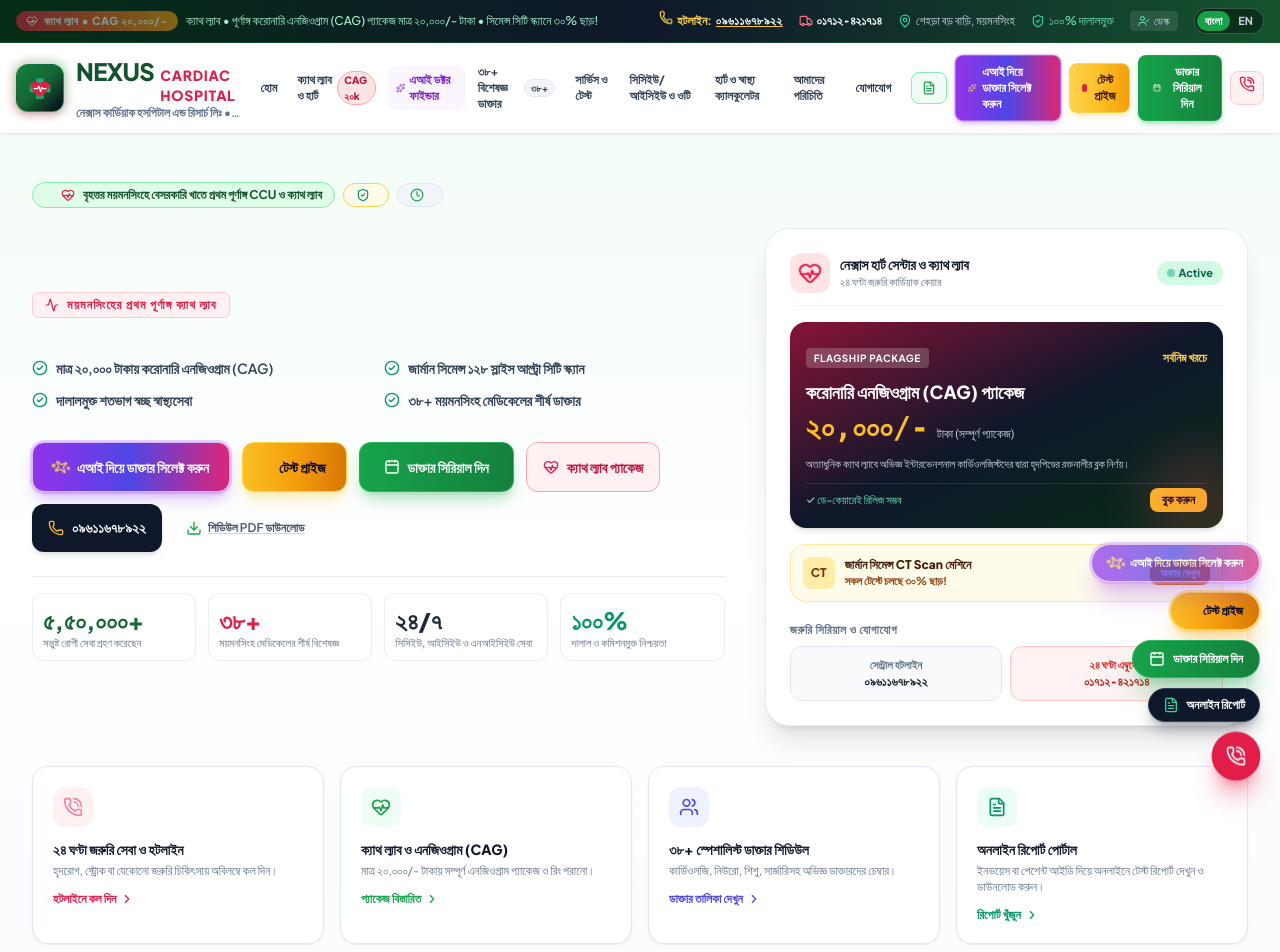
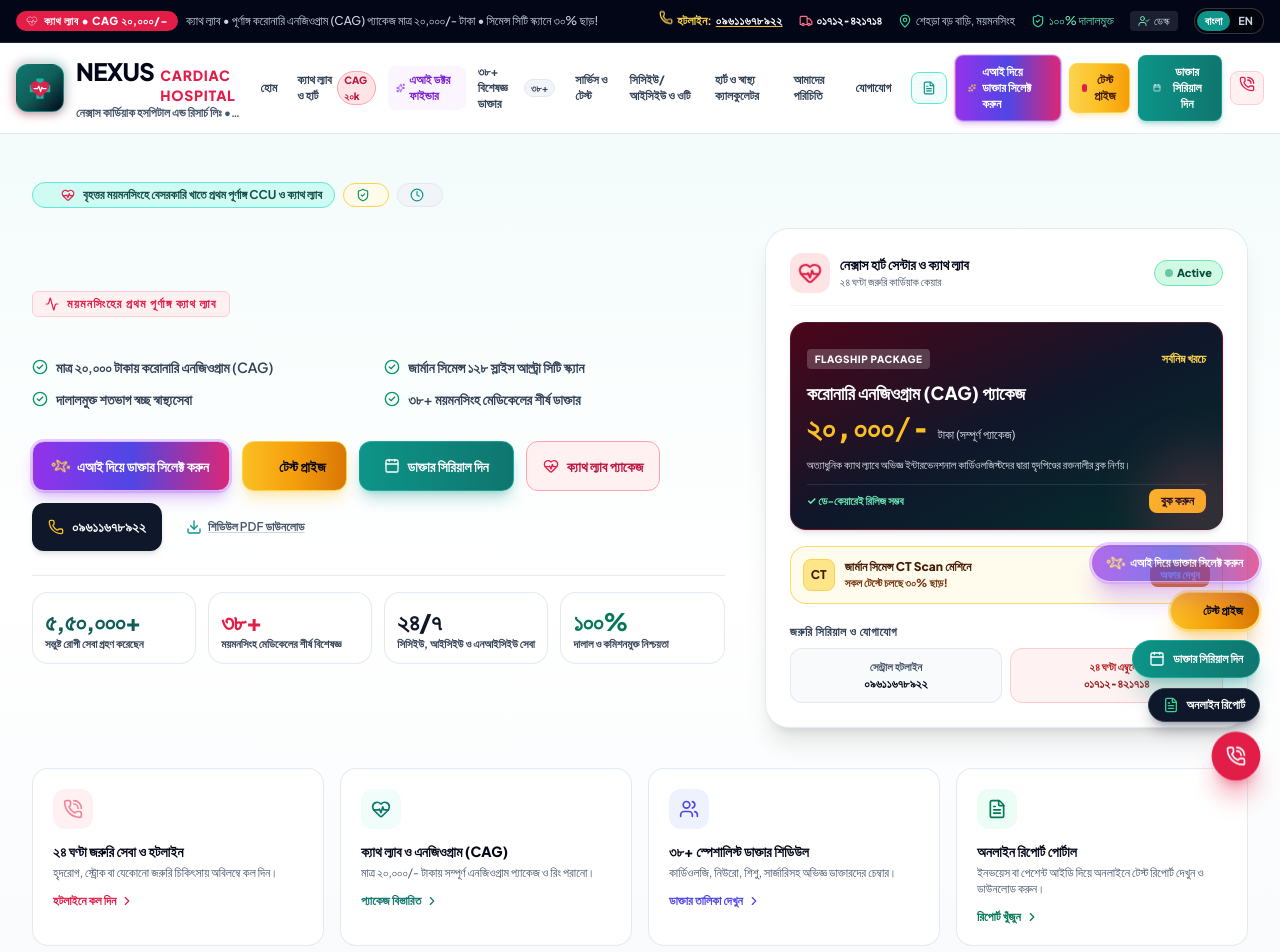
Before and after one commit to Jim5225/Next-hos, a React (Vite) app: page / in a window 1280 px wide. Shown: the top 952 px of the page. Built offline with nearby package versions, Linux system fonts and the light colour scheme.

Commit message:
design: elevate clinical color harmony, WCAG contrast, typography, and card hierarchy

```diff
--- a/src/components/HeroSection.jsx
+++ b/src/components/HeroSection.jsx
@@ -156,21 +156,21 @@ export default function HeroSection({ lang, t, onBookAppointment, onDownloadRepo
 
             {/* Live Stats Row */}
             <div className="pt-4 grid grid-cols-2 sm:grid-cols-4 gap-3 border-t border-slate-200/80">
-              <div className="p-2.5 rounded-xl bg-white border border-slate-200/70 shadow-2xs">
-                <div className="text-xl sm:text-2xl font-black text-nexus-800">{t.heroStatPatients}</div>
-                <div className="text-[11px] text-slate-500 font-medium leading-tight">{t.heroStatPatientsLabel}</div>
+              <div className="p-3 rounded-2xl bg-white border border-slate-200/90 shadow-2xs hover:shadow-xs transition-shadow">
+                <div className="text-xl sm:text-2xl font-black text-nexus-800 tracking-tight">{t.heroStatPatients}</div>
+                <div className="text-[11px] text-slate-700 font-bold leading-tight">{t.heroStatPatientsLabel}</div>
               </div>
-              <div className="p-2.5 rounded-xl bg-white border border-slate-200/70 shadow-2xs">
-                <div className="text-xl sm:text-2xl font-black text-cardiac-600">{t.heroStatDoctors}</div>
-                <div className="text-[11px] text-slate-500 font-medium leading-tight">{t.heroStatDoctorsLabel}</div>
+              <div className="p-3 rounded-2xl bg-white border border-slate-200/90 shadow-2xs hover:shadow-xs transition-shadow">
+                <div className="text-xl sm:text-2xl font-black text-cardiac-600 tracking-tight">{t.heroStatDoctors}</div>
+                <div className="text-[11px] text-slate-700 font-bold leading-tight">{t.heroStatDoctorsLabel}</div>
               </div>
-              <div className="p-2.5 rounded-xl bg-white border border-slate-200/70 shadow-2xs">
-                <div className="text-xl sm:text-2xl font-black text-slate-800">{t.heroStatCcuBeds}</div>
-                <div className="text-[11px] text-slate-500 font-medium leading-tight">{t.heroStatCcuBedsLabel}</div>
+              <div className="p-3 rounded-2xl bg-white border border-slate-200/90 shadow-2xs hover:shadow-xs transition-shadow">
+                <div className="text-xl sm:text-2xl font-black text-slate-900 tracking-tight">{t.heroStatCcuBeds}</div>
+                <div className="text-[11px] text-slate-700 font-bold leading-tight">{t.heroStatCcuBedsLabel}</div>
               </div>
-              <div className="p-2.5 rounded-xl bg-white border border-slate-200/70 shadow-2xs">
-                <div className="text-xl sm:text-2xl font-black text-emerald-600">{t.heroStatBrokerFree}</div>
-                <div className="text-[11px] text-slate-500 font-medium leading-tight">{t.heroStatBrokerFreeLabel}</div>
+              <div className="p-3 rounded-2xl bg-white border border-slate-200/90 shadow-2xs hover:shadow-xs transition-shadow">
+                <div className="text-xl sm:text-2xl font-black text-emerald-700 tracking-tight">{t.heroStatBrokerFree}</div>
+                <div className="text-[11px] text-slate-700 font-bold leading-tight">{t.heroStatBrokerFreeLabel}</div>
               </div>
             </div>
 
@@ -183,7 +183,7 @@ export default function HeroSection({ lang, t, onBookAppointment, onDownloadRepo
               {/* Floating Decorative Glow */}
               <div className="absolute -inset-2 bg-gradient-to-r from-nexus-500/20 via-cardiac-500/20 to-amber-500/20 rounded-3xl blur-xl -z-10" />
 
-              <div className="bg-white rounded-3xl p-5 sm:p-6 border border-slate-200/80 shadow-xl space-y-4">
+              <div className="bg-white rounded-3xl p-5 sm:p-6 border border-slate-200/90 shadow-xl space-y-4">
 
                 {/* Header of Card */}
                 <div className="flex items-center justify-between border-b border-slate-100 pb-3">
@@ -192,30 +192,30 @@ export default function HeroSection({ lang, t, onBookAppointment, onDownloadRepo
                       <HeartPulse className="w-6 h-6 animate-heartbeat" />
                     </div>
                     <div>
-                      <h3 className="font-extrabold text-sm text-slate-900 leading-tight">
+                      <h3 className="font-extrabold text-sm text-slate-950 leading-tight">
                         {lang === 'bn' ? 'নেক্সাস হার্ট সেন্টার ও ক্যাথ ল্যাব' : 'Nexus Heart Center & Cath Lab'}
                       </h3>
-                      <p className="text-[11px] text-slate-500">
+                      <p className="text-[11px] text-slate-600 font-medium">
                         {lang === 'bn' ? '২৪ ঘণ্টা জরুরি কার্ডিয়াক কেয়ার' : '24/7 Emergency Cardiac Care'}
                       </p>
                     </div>
                   </div>
 
-                  <span className="inline-flex items-center gap-1 px-2.5 py-1 rounded-full bg-emerald-100 text-emerald-800 text-[11px] font-bold">
-                    <span className="w-2 h-2 rounded-full bg-emerald-500 animate-pulse" />
+                  <span className="inline-flex items-center gap-1 px-2.5 py-1 rounded-full bg-emerald-100 text-emerald-900 text-[11px] font-black border border-emerald-300">
+                    <span className="w-2 h-2 rounded-full bg-emerald-600 animate-pulse" />
                     Active
                   </span>
                 </div>
 
                 {/* CAG Package Spotlight Card */}
-                <div className="rounded-2xl bg-gradient-to-br from-cardiac-900 via-slate-900 to-nexus-950 p-4 text-white space-y-2.5 shadow-md relative overflow-hidden">
+                <div className="rounded-2xl bg-gradient-to-br from-cardiac-950 via-slate-900 to-nexus-950 p-4 text-white space-y-2.5 shadow-md relative overflow-hidden border border-cardiac-600/30">
                   <div className="absolute -right-8 -bottom-8 w-28 h-28 bg-cardiac-500/20 rounded-full blur-xl pointer-events-none" />
 
                   <div className="flex items-center justify-between text-xs">
-                    <span className="px-2 py-0.5 rounded bg-white/20 text-white font-bold text-[10px] uppercase tracking-wider">
+                    <span className="px-2 py-0.5 rounded bg-white/20 text-white font-black text-[10px] uppercase tracking-wider">
                       Flagship Package
                     </span>
-                    <span className="text-amber-300 font-bold text-xs">
+                    <span className="text-amber-300 font-black text-xs">
                       {lang === 'bn' ? 'সর্বনিম্ন খরচে' : 'Lowest Cost'}
                     </span>
                   </div>
@@ -228,25 +228,26 @@ export default function HeroSection({ lang, t, onBookAppointment, onDownloadRepo
                       <span className="text-2xl sm:text-3xl font-black text-amber-400 font-mono">
                         ২০,০০০/-
                       </span>
-                      <span className="text-xs text-slate-300">
+                      <span className="text-xs text-slate-200">
                         {lang === 'bn' ? 'টাকা (সম্পূর্ণ প্যাকেজ)' : 'BDT (Full Package)'}
                       </span>
                     </div>
                   </div>
 
-                  <p className="text-[11px] text-slate-300 leading-normal">
+                  <p className="text-[11px] text-slate-200 leading-normal">
                     {lang === 'bn'
                       ? 'অত্যাধুনিক ক্যাথ ল্যাবে অভিজ্ঞ ইন্টারভেনশনাল কার্ডিওলজিস্টদের দ্বারা হৃদপিণ্ডের রক্তনালীর ব্লক নির্ণয়।'
                       : 'Comprehensive catheterization with interventional cardiologists to diagnose coronary artery blocks.'}
                   </p>
 
                   <div className="pt-1 flex items-center justify-between text-xs border-t border-white/10">
-                    <span className="text-emerald-300 text-[11px] font-medium">
+                    <span className="text-emerald-300 text-[11px] font-bold">
                       ✓ {lang === 'bn' ? 'ডে-কেয়ারেই রিলিজ সম্ভব' : 'Same-day daycare release'}
                     </span>
                     <button
+                      type="button"
                       onClick={onBookAppointment}
-                      className="px-3 py-1 rounded-lg bg-amber-400 hover:bg-amber-300 text-slate-950 text-xs font-bold transition-all"
+                      className="px-3 py-1 rounded-lg bg-amber-400 hover:bg-amber-300 text-slate-950 text-xs font-black transition-all shadow-xs"
                     >
                       {lang === 'bn' ? 'বুক করুন' : 'Book Now'}
                     </button>
@@ -254,23 +255,23 @@ export default function HeroSection({ lang, t, onBookAppointment, onDownloadRepo
                 </div>
 
                 {/* German Siemens CT Scan Mini Banner */}
-                <div className="p-3 rounded-2xl bg-amber-50 border border-amber-200/80 flex items-center justify-between gap-3">
+                <div className="p-3 rounded-2xl bg-amber-50/90 border border-amber-300/80 flex items-center justify-between gap-3 shadow-2xs">
                   <div className="flex items-center gap-2.5">
-                    <div className="w-8 h-8 rounded-lg bg-amber-200/70 flex items-center justify-center text-amber-900 font-black text-xs">
+                    <div className="w-8 h-8 rounded-lg bg-amber-200 text-amber-950 flex items-center justify-center font-black text-xs border border-amber-300">
                       CT
                     </div>
                     <div>
                       <div className="text-xs font-black text-amber-950">
                         {lang === 'bn' ? 'জার্মান সিমেন্স CT Scan মেশিনে' : 'German Siemens CT Scan'}
                       </div>
-                      <div className="text-[11px] text-amber-800 font-bold">
+                      <div className="text-[11px] text-amber-900 font-extrabold">
                         {lang === 'bn' ? 'সকল টেস্টে চলছে ৩০% ছাড়!' : 'Flat 30% OFF on all scans!'}
                       </div>
                     </div>
                   </div>
                   <a
                     href="#cath-lab"
-                    className="px-2.5 py-1 rounded-lg bg-amber-600 hover:bg-amber-700 text-white text-[11px] font-bold transition-colors"
+                    className="px-2.5 py-1 rounded-lg bg-amber-600 hover:bg-amber-700 text-white text-[11px] font-black transition-colors shadow-2xs"
                   >
                     {lang === 'bn' ? 'অফার দেখুন' : 'View Offer'}
                   </a>
@@ -278,18 +279,18 @@ export default function HeroSection({ lang, t, onBookAppointment, onDownloadRepo
 
                 {/* 24/7 Hotlines Direct Action */}
                 <div className="pt-1 space-y-2">
-                  <div className="text-xs font-bold text-slate-500 uppercase tracking-wider">
+                  <div className="text-xs font-black text-slate-700 uppercase tracking-wider">
                     {lang === 'bn' ? 'জরুরি সিরিয়াল ও যোগাযোগ' : 'Direct Contacts'}
                   </div>
                   <div className="grid grid-cols-2 gap-2">
                     <a
                       href="tel:09611678922"
-                      className="p-2.5 rounded-xl bg-slate-50 hover:bg-nexus-50 border border-slate-200 text-center transition-colors group"
+                      className="p-2.5 rounded-xl bg-slate-50 hover:bg-nexus-50 border border-slate-200/90 text-center transition-colors group"
                     >
-                      <div className="text-[11px] text-slate-500 font-semibold group-hover:text-nexus-700">
+                      <div className="text-[11px] text-slate-600 font-semibold group-hover:text-nexus-700">
                         {lang === 'bn' ? 'সেন্ট্রাল হটলাইন' : 'Central Hotline'}
                       </div>
-                      <div className="text-xs font-black text-slate-900 font-mono">
+                      <div className="text-xs font-black text-slate-950 font-mono">
                         ০৯৬১১৬৭৮৯২২
                       </div>
                     </a>
@@ -297,10 +298,10 @@ export default function HeroSection({ lang, t, onBookAppointment, onDownloadRepo
                       href="tel:01712421714"
                       className="p-2.5 rounded-xl bg-red-50 hover:bg-red-100 border border-red-200 text-center transition-colors group"
                     >
-                      <div className="text-[11px] text-red-600 font-semibold">
+                      <div className="text-[11px] text-red-700 font-semibold">
                         {lang === 'bn' ? '২৪ ঘণ্টা এম্বুলেন্স' : '24/7 Ambulance'}
                       </div>
-                      <div className="text-xs font-black text-red-700 font-mono">
+                      <div className="text-xs font-black text-red-800 font-mono">
                         ০১৭১২-৪২১৭১৪
                       </div>
                     </a>
@@ -319,15 +320,15 @@ export default function HeroSection({ lang, t, onBookAppointment, onDownloadRepo
           {/* Card 1: 24/7 Emergency */}
           <div
             onClick={onEmergencyClick}
-            className="p-4 sm:p-5 rounded-2xl bg-white border border-slate-200 hover:border-cardiac-300 shadow-sm hover:shadow-md transition-all cursor-pointer group"
+            className="p-4 sm:p-5 rounded-2xl bg-white border border-slate-200/90 hover:border-cardiac-300 shadow-2xs hover:shadow-md transition-all cursor-pointer group"
           >
             <div className="w-10 h-10 rounded-xl bg-cardiac-50 text-cardiac-600 flex items-center justify-center mb-3 group-hover:scale-110 transition-transform">
               <PhoneCall className="w-5 h-5 animate-pulse" />
             </div>
-            <h4 className="font-extrabold text-sm text-slate-900 group-hover:text-cardiac-600 transition-colors">
+            <h4 className="font-extrabold text-sm text-slate-950 group-hover:text-cardiac-600 transition-colors">
               {t.card1Title}
             </h4>
-            <p className="text-xs text-slate-500 mt-1 line-clamp-2">
+            <p className="text-xs text-slate-600 mt-1 line-clamp-2 font-normal">
               {t.card1Desc}
             </p>
             <div className="mt-3 flex items-center gap-1 text-xs font-bold text-cardiac-600">
@@ -339,18 +340,18 @@ export default function HeroSection({ lang, t, onBookAppointment, onDownloadRepo
           {/* Card 2: Cath Lab & CAG Package */}
           <a
             href="#cath-lab"
-            className="p-4 sm:p-5 rounded-2xl bg-white border border-slate-200 hover:border-nexus-300 shadow-sm hover:shadow-md transition-all group"
+            className="p-4 sm:p-5 rounded-2xl bg-white border border-slate-200/90 hover:border-nexus-300 shadow-2xs hover:shadow-md transition-all group"
           >
-            <div className="w-10 h-10 rounded-xl bg-nexus-50 text-nexus-600 flex items-center justify-center mb-3 group-hover:scale-110 transition-transform">
+            <div className="w-10 h-10 rounded-xl bg-nexus-50 text-nexus-700 flex items-center justify-center mb-3 group-hover:scale-110 transition-transform">
               <HeartPulse className="w-5 h-5" />
             </div>
-            <h4 className="font-extrabold text-sm text-slate-900 group-hover:text-nexus-700 transition-colors">
+            <h4 className="font-extrabold text-sm text-slate-950 group-hover:text-nexus-700 transition-colors">
               {t.card2Title}
             </h4>
-            <p className="text-xs text-slate-500 mt-1 line-clamp-2">
+            <p className="text-xs text-slate-600 mt-1 line-clamp-2 font-normal">
               {t.card2Desc}
             </p>
-            <div className="mt-3 flex items-center gap-1 text-xs font-bold text-nexus-600">
+            <div className="mt-3 flex items-center gap-1 text-xs font-bold text-nexus-700">
               <span>{t.card2Action}</span>
               <ChevronRight className="w-3.5 h-3.5 group-hover:translate-x-1 transition-transform" />
             </div>
@@ -359,15 +360,15 @@ export default function HeroSection({ lang, t, onBookAppointment, onDownloadRepo
           {/* Card 3: 38+ Specialist Doctors */}
           <a
             href="#doctors"
-            className="p-4 sm:p-5 rounded-2xl bg-white border border-slate-200 hover:border-indigo-300 shadow-sm hover:shadow-md transition-all group"
+            className="p-4 sm:p-5 rounded-2xl bg-white border border-slate-200/90 hover:border-indigo-300 shadow-2xs hover:shadow-md transition-all group"
           >
             <div className="w-10 h-10 rounded-xl bg-indigo-50 text-indigo-600 flex items-center justify-center mb-3 group-hover:scale-110 transition-transform">
               <Users className="w-5 h-5" />
             </div>
-            <h4 className="font-extrabold text-sm text-slate-900 group-hover:text-indigo-600 transition-colors">
+            <h4 className="font-extrabold text-sm text-slate-950 group-hover:text-indigo-600 transition-colors">
               {t.card3Title}
             </h4>
-            <p className="text-xs text-slate-500 mt-1 line-clamp-2">
+            <p className="text-xs text-slate-600 mt-1 line-clamp-2 font-normal">
               {t.card3Desc}
             </p>
             <div className="mt-3 flex items-center gap-1 text-xs font-bold text-indigo-600">
@@ -379,18 +380,18 @@ export default function HeroSection({ lang, t, onBookAppointment, onDownloadRepo
           {/* Card 4: Online Report Portal */}
           <div
             onClick={onDownloadReport}
-            className="p-4 sm:p-5 rounded-2xl bg-white border border-slate-200 hover:border-emerald-300 shadow-sm hover:shadow-md transition-all cursor-pointer group"
+            className="p-4 sm:p-5 rounded-2xl bg-white border border-slate-200/90 hover:border-emerald-300 shadow-2xs hover:shadow-md transition-all cursor-pointer group"
           >
-            <div className="w-10 h-10 rounded-xl bg-emerald-50 text-emerald-600 flex items-center justify-center mb-3 group-hover:scale-110 transition-transform">
+            <div className="w-10 h-10 rounded-xl bg-emerald-50 text-emerald-700 flex items-center justify-center mb-3 group-hover:scale-110 transition-transform">
               <FileText className="w-5 h-5" />
             </div>
-            <h4 className="font-extrabold text-sm text-slate-900 group-hover:text-emerald-700 transition-colors">
+            <h4 className="font-extrabold text-sm text-slate-950 group-hover:text-emerald-700 transition-colors">
               {t.card4Title}
             </h4>
-            <p className="text-xs text-slate-500 mt-1 line-clamp-2">
+            <p className="text-xs text-slate-600 mt-1 line-clamp-2 font-normal">
               {t.card4Desc}
             </p>
-            <div className="mt-3 flex items-center gap-1 text-xs font-bold text-emerald-600">
+            <div className="mt-3 flex items-center gap-1 text-xs font-bold text-emerald-700">
               <span>{t.card4Action}</span>
               <ChevronRight className="w-3.5 h-3.5 group-hover:translate-x-1 transition-transform" />
             </div>
--- a/src/components/Navbar.jsx
+++ b/src/components/Navbar.jsx
@@ -28,7 +28,7 @@ export default function Navbar({ lang, t, onBookAppointment, onDownloadReport, o
   ];
 
   return (
-    <header className="sticky top-[37px] z-40 bg-white/95 backdrop-blur-md border-b border-slate-200/80 shadow-sm transition-all">
+    <header className="sticky top-0 z-40 bg-white/95 backdrop-blur-md border-b border-slate-200/90 shadow-xs transition-all">
       <div className="max-w-7xl mx-auto px-4 py-2.5 sm:py-3 flex items-center justify-between gap-3">
 
         {/* Brand Logo & Title */}
@@ -39,8 +39,8 @@ export default function Navbar({ lang, t, onBookAppointment, onDownloadReport, o
 
             <div className="relative w-11 h-11 sm:w-12 sm:h-12 rounded-xl bg-gradient-to-br from-nexus-700 via-nexus-800 to-slate-950 p-2 shadow-md flex items-center justify-center border border-nexus-500/40">
               <svg viewBox="0 0 100 100" className="w-full h-full">
-                {/* Hospital Cross in vibrant green */}
-                <path d="M38 18 h24 v22 h22 v24 h-22 v22 h-24 v-22 h-22 v-24 h22 z" fill="#10b981" />
+                {/* Hospital Cross in vibrant clinical emerald */}
+                <path d="M38 18 h24 v22 h22 v24 h-22 v22 h-24 v-22 h-22 v-24 h22 z" fill="#14b8a6" />
                 {/* Cardiac Heart with EKG pulse overlay */}
                 <path d="M50 35 C58 24 74 25 80 37 C87 51 68 67 50 82 C32 67 13 51 20 37 C26 25 42 24 50 35 Z" fill="#e11d48" opacity="0.95" />
                 <path d="M30 52 L42 52 L46 44 L52 62 L56 48 L60 52 L70 52" stroke="#ffffff" strokeWidth="4" strokeLinecap="round" strokeLinejoin="round" fill="none" />
@@ -51,14 +51,14 @@ export default function Navbar({ lang, t, onBookAppointment, onDownloadReport, o
           {/* Hospital Typography */}
           <div className="flex flex-col">
             <div className="flex items-baseline gap-1.5">
-              <span className="text-xl sm:text-2xl font-black tracking-tight text-nexus-900 group-hover:text-nexus-700 transition-colors">
+              <span className="text-xl sm:text-2xl font-black tracking-tight text-slate-950 group-hover:text-nexus-700 transition-colors">
                 NEXUS
               </span>
-              <span className="text-xs sm:text-sm font-extrabold uppercase tracking-wider text-cardiac-600">
+              <span className="text-xs sm:text-sm font-black uppercase tracking-wider text-cardiac-600">
                 Cardiac Hospital
               </span>
             </div>
-            <span className="text-[11px] sm:text-xs font-semibold text-slate-500 line-clamp-1">
+            <span className="text-[11px] sm:text-xs font-semibold text-slate-600 line-clamp-1">
               {lang === 'bn' ? 'নেক্সাস কার্ডিয়াক হসপিটাল এন্ড রিসার্চ লিঃ • ময়মনসিংহ' : 'Nexus Cardiac Hospital & Research Ltd., Mymensingh'}
             </span>
           </div>
--- a/src/components/Topbar.jsx
+++ b/src/components/Topbar.jsx
@@ -3,16 +3,16 @@ import { Phone, MapPin, Clock, ShieldCheck, Sparkles, UserCheck, HeartPulse, Tru
 
 export default function Topbar({ lang, setLang, t, onEmergencyClick, onAdminClick }) {
   return (
-    <aside aria-label="Announcement & Hotlines" className="bg-gradient-to-r from-nexus-950 via-slate-900 to-nexus-900 text-white text-xs py-2 px-4 border-b border-nexus-800/60 sticky top-0 z-50">
+    <aside aria-label="Announcement & Hotlines" className="relative z-40 bg-slate-950 text-slate-200 text-xs py-2 px-4 border-b border-slate-800">
       <div className="max-w-7xl mx-auto flex flex-wrap items-center justify-between gap-2.5">
 
         {/* Left: Cath Lab & CAG Package / Broker-free Announcement */}
         <div className="flex items-center gap-2">
-          <span className="inline-flex items-center gap-1.5 px-2.5 py-0.5 rounded-full bg-gradient-to-r from-cardiac-600 to-amber-500 text-white font-extrabold text-[11px] uppercase tracking-wider shadow-sm animate-pulse">
-            <HeartPulse className="w-3 h-3 text-white" />
+          <span className="inline-flex items-center gap-1.5 px-2.5 py-0.5 rounded-full bg-gradient-to-r from-cardiac-600 to-rose-600 text-white font-black text-[11px] uppercase tracking-wider shadow-sm">
+            <HeartPulse className="w-3 h-3 text-white animate-pulse" />
             {lang === 'bn' ? 'ক্যাথ ল্যাব • CAG ২০,০০০/-' : 'Cath Lab • CAG 20k'}
           </span>
-          <span className="hidden md:inline text-emerald-200 font-medium">
+          <span className="hidden md:inline text-slate-300 font-medium">
             {t.cagBannerText}
           </span>
         </div>
--- a/tailwind.config.js
+++ b/tailwind.config.js
@@ -8,17 +8,17 @@ export default {
     extend: {
       colors: {
         nexus: {
-          50: '#f0fdf4',
-          100: '#dcfce7',
-          200: '#bbf7d0',
-          300: '#86efac',
-          400: '#4ade80',
-          500: '#22c55e',
-          600: '#16a34a',
-          700: '#15803d',
-          800: '#166534',
-          900: '#14532d',
-          950: '#052e16',
+          50: '#f0fdfa',
+          100: '#ccfbf1',
+          200: '#99f6e4',
+          300: '#5eead4',
+          400: '#2dd4bf',
+          500: '#14b8a6',
+          600: '#0d9488',
+          700: '#0f766e',
+          800: '#115e59',
+          900: '#134e4a',
+          950: '#042f2e',
         },
         cardiac: {
           50: '#fff1f2',
```
Also changed, not shown: src/components/CathLabShowcase.jsx (+9 -9 lines), src/components/DoctorsSection.jsx (+7 -7 lines), src/components/Footer.jsx (+8 -8 lines), src/components/TestPriceModal.jsx (+14 -14 lines).
